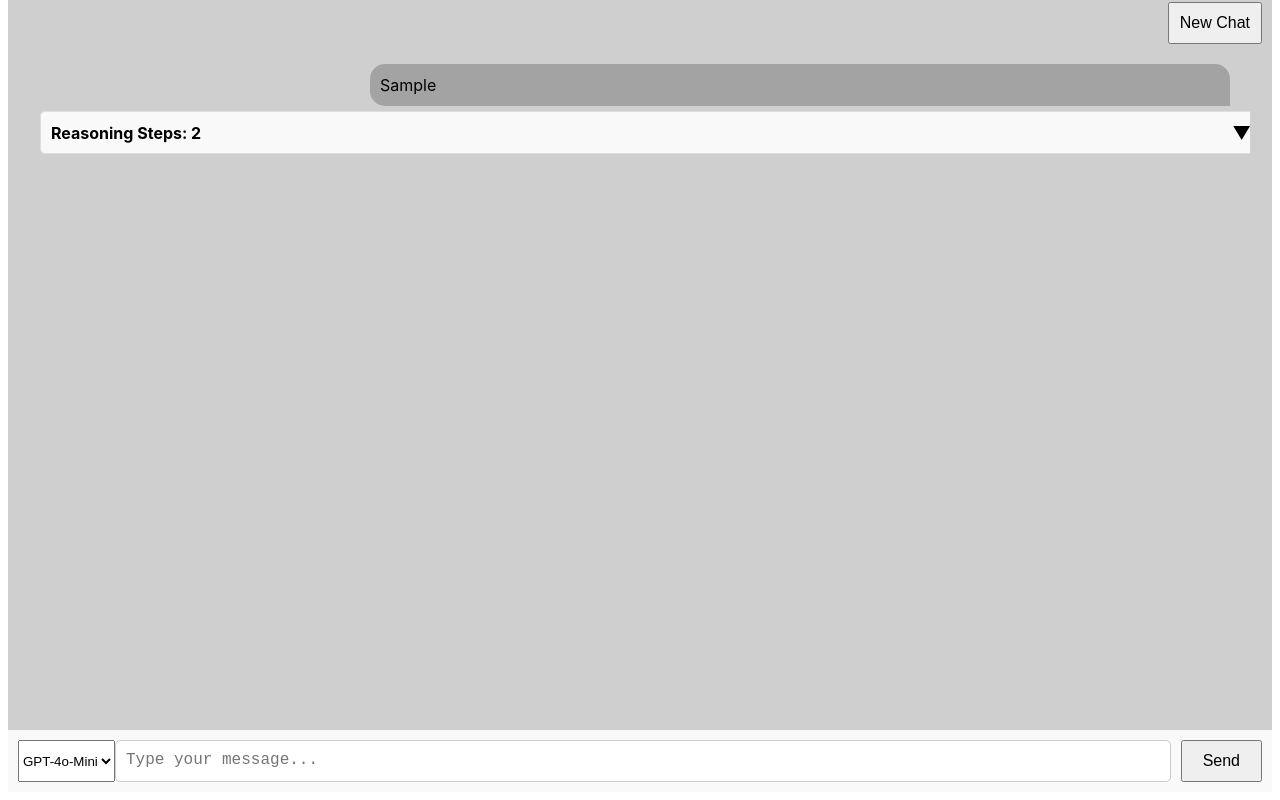
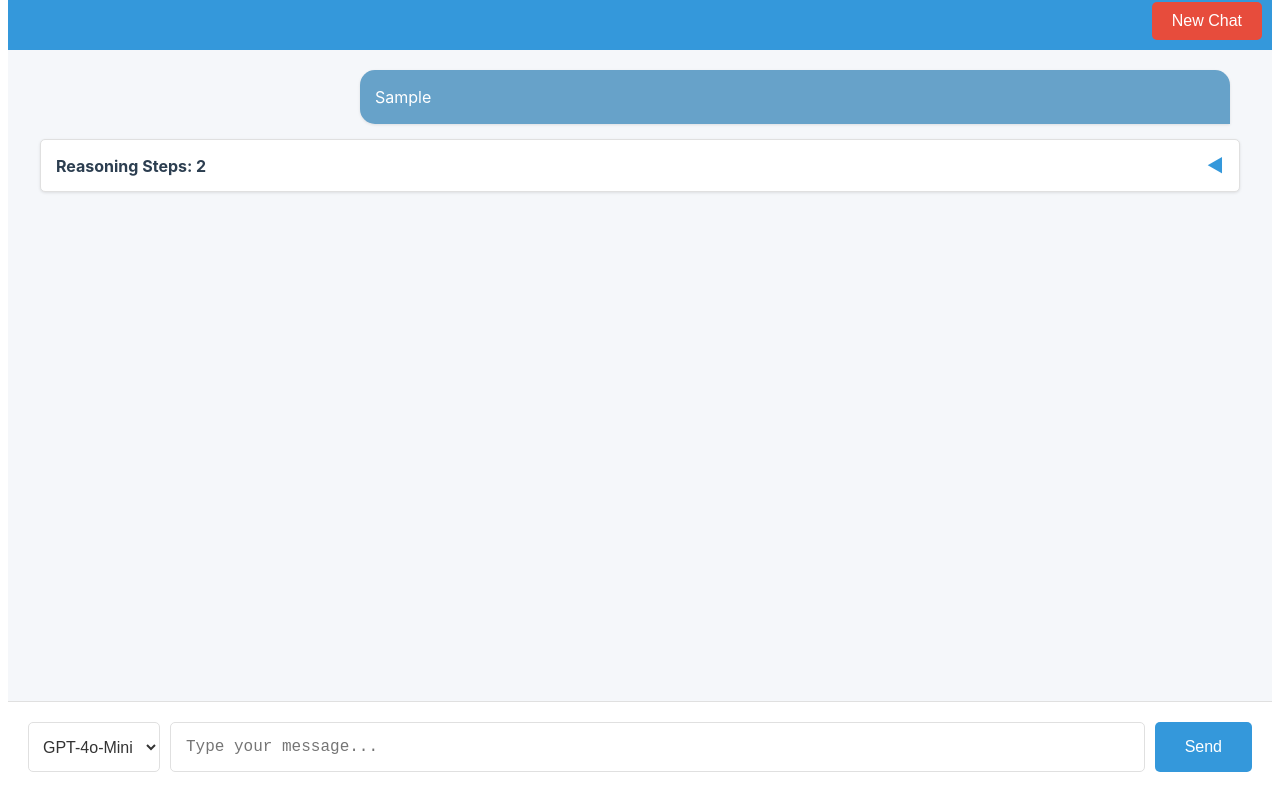
Before and after one commit to laudanum123/ulysses, a React (Create React App) app in the folder frontend/: page / in a window 1280 px wide. Both pictures are taken after typing "Sample" into the empty fields and a click on the button "Send". Shown: the part 16-816 px from the top of the page. Built offline with nearby package versions, Linux system fonts and the light colour scheme.

Commit message:
modify frontend styles

```diff
--- a/frontend/src/components/ReasoningChain.js
+++ b/frontend/src/components/ReasoningChain.js
@@ -27,8 +27,8 @@ function ReasoningChain({ totalSteps, texts }) {
         }}
       >
         <span>{`Reasoning Steps: ${totalSteps}`}</span>
-        <span className={`arrow ${isExpanded ? 'up' : 'down'}`}>
-          {isExpanded ? '▲' : '▼'}
+        <span className={`arrow ${isExpanded ? 'down' : 'up'}`}>
+          ◀
         </span>
       </div>
       {isExpanded && (
--- a/frontend/src/styles/App.css
+++ b/frontend/src/styles/App.css
@@ -4,13 +4,15 @@
   display: flex;
   flex-direction: column;
   height: 100vh;
+  background-color: #f5f7fa;
+  color: #333333;
 }
 
 
 /* Light theme */
 .app-container.light {
-  color: #000000;
+  color: #333333;
 }
 .app-container.light .input-box {
-  background-color: #f9f9f9;
+  background-color: #ffffff;
 }
--- a/frontend/src/styles/ChatWindow.css
+++ b/frontend/src/styles/ChatWindow.css
@@ -4,34 +4,41 @@
     flex: 1;
     display: flex;
     flex-direction: column;
-    background-color: #cfcfcf;
+    background-color: #f5f7fa;
   }
 
   .chat-header {
     display: flex;
     justify-content: flex-end;
     padding: 10px;
+    background-color: #3498db;
   }
 
   .message-list {
     flex: 1;
     overflow-y: auto;
-    padding: 10px;
+    padding: 20px;
     display: flex;
     flex-direction: column;
-    width: 1200px; /* Set a maximum width for the message list */
-    margin: 0 auto; /* Center the message list horizontally */
-    font-family: 'Inter', sans-serif; /* Apply the new font */
+    width: 100%;
+    max-width: 1200px;
+    margin: 0 auto;
+    font-family: 'Inter', sans-serif;
   }
 
   .clear-chat-button {
-    padding: 10px;
+    padding: 10px 20px;
     font-size: 16px;
     cursor: pointer;
+    background-color: #e74c3c;
+    color: #ffffff;
+    border: none;
+    border-radius: 5px;
+    transition: background-color 0.3s ease;
   }
 
   .clear-chat-button:hover {
-    background-color: #d32f2f;
+    background-color: #c0392b;
   }
 
 .conversation {
--- a/frontend/src/styles/CodeBlock.css
+++ b/frontend/src/styles/CodeBlock.css
@@ -1,53 +1,56 @@
 /* src/styles/CodeBlock.css */
 
 .code-block {
-    position: relative; /* Establishes a positioning context for the copy button */
-    margin: 10px 0; /* Adds vertical spacing */
+  position: relative;
+  margin: 15px 0;
 }
 
 .code-block pre {
-    background-color: #000000; /* Black background */
-    color: #ffffff; /* White text */
-    font-family: 'Courier New', Courier, monospace; /* Monospace font for code */
-    padding: 10px; /* Padding for readability */
-    border-radius: 5px; /* Rounded corners */
-    overflow: auto; /* Scroll if content overflows */
-    margin: 0; /* Remove default margin */
+  background-color: #2c3e50;
+  color: #ffffff;
+  font-family: 'Courier New', Courier, monospace;
+  padding: 15px;
+  border-radius: 5px;
+  overflow: auto;
+  margin: 0;
 }
 
 /* Copy button styling */
 .copy-button {
   position: absolute;
-    top: 8px;
-    right: 8px;
-    background: transparent; /* Transparent background */
-    border: none; /* No border */
-    color: #ffffff; /* White icon color */
-    font-size: 16px; /* Adequate size for visibility */
-    cursor: pointer; /* Pointer cursor on hover */
-    opacity: 0; /* Initially hidden */
-    transition: opacity 0.3s; /* Smooth transition */
+  top: 10px;
+  right: 10px;
+  background: rgba(255, 255, 255, 0.1);
+  border: none;
+  color: #ffffff;
+  font-size: 14px;
+  padding: 5px 10px;
+  cursor: pointer;
+  border-radius: 3px;
+  opacity: 0;
+  transition: opacity 0.3s, background-color 0.3s;
 }
 
 .copy-button:hover {
-    color: #00ff00; /* Change to green on hover for better UX */
+  background-color: rgba(255, 255, 255, 0.2);
 }
 
 /* Show the copy button on hover of the code block */
 .code-block:hover .copy-button {
-    opacity: 1; /* Fully visible on hover */
+  opacity: 1;
 }
 
 /* Dark mode adjustments */
 .app-container.dark .code-block pre {
-    background-color: #1e1e1e; /* Darker background for dark mode */
-    color: #d4d4d4; /* Lighter text for contrast */
+  background-color: #1e1e1e;
+  color: #d4d4d4;
 }
 
 .app-container.dark .copy-button {
-    color: #d4d4d4; /* Adjust icon color for dark mode */
+  background: rgba(255, 255, 255, 0.05);
+  color: #d4d4d4;
 }
 
 .app-container.dark .copy-button:hover {
-    color: #00ff00; /* Consistent hover color in dark mode */
+  background-color: rgba(255, 255, 255, 0.1);
 }
--- a/frontend/src/styles/InputBox.css
+++ b/frontend/src/styles/InputBox.css
@@ -2,22 +2,48 @@
 
 .input-box {
   display: flex;
-    padding: 10px;
-    background-color: #f9f9f9;
+  padding: 20px;
+  background-color: #ffffff;
+  border-top: 1px solid #e0e0e0;
 }
 
 .input-box textarea {
   flex: 1;
-    padding: 10px;
+  padding: 15px;
   font-size: 16px;
   resize: none;
-    border: 1px solid #ccc;
+  border: 1px solid #e0e0e0;
   border-radius: 5px;
+  transition: border-color 0.3s ease;
+}
+
+.input-box textarea:focus {
+  outline: none;
+  border-color: #3498db;
 }
 
 .input-box button {
   margin-left: 10px;
-    padding: 10px 20px;
+  padding: 15px 30px;
   font-size: 16px;
   cursor: pointer;
+  background-color: #3498db;
+  color: #ffffff;
+  border: none;
+  border-radius: 5px;
+  transition: background-color 0.3s ease;
 }
+
+.input-box button:hover {
+  background-color: #2980b9;
+}
+
+.model-selector {
+  margin-right: 10px;
+  padding: 10px;
+  font-size: 16px;
+  border: 1px solid #e0e0e0;
+  border-radius: 5px;
+  background-color: #ffffff;
+  color: #333333;
+}
--- a/frontend/src/styles/Message.css
+++ b/frontend/src/styles/Message.css
@@ -2,17 +2,19 @@
 
 .message {
   max-width: 70%;
-  padding: 10px;
+  padding: 15px;
   border-radius: 15px;
   word-wrap: break-word;
   position: relative;
   clear: both;
-  margin-bottom: 5px;
+  margin-bottom: 15px;
+  box-shadow: 0 1px 3px rgba(0, 0, 0, 0.1);
 }
 
 .message.user {
   align-self: flex-end;
-  background-color: #a3a3a3;
+  background-color: #67a2c9;
+  color: #ffffff;
   margin-left: auto;
   margin-right: 10px;
   border-bottom-right-radius: 0;
@@ -20,6 +22,8 @@
 
 .message.assistant {
   align-self: flex-start;
+  background-color: #ffffff;
+  color: #333333;
   margin-right: auto;
   margin-left: 10px;
   border-bottom-left-radius: 0;
@@ -27,11 +31,11 @@
 
 .message p {
   margin: 0;
-  line-height: 1.4;
+  line-height: 1.5;
 }
 
 .message.assistant code {
-  background-color: #000000;
+  background-color: #2c3e50;
   color: #ffffff;
   font-family: 'Courier New', Courier, monospace;
   padding: 2px 4px;
--- a/frontend/src/styles/ReasoningChain.css
+++ b/frontend/src/styles/ReasoningChain.css
@@ -1,13 +1,13 @@
 /* src/styles/ReasoningChain.css */
 
 .reasoning-chain {
-  border: 1px solid #ddd;
+  border: 1px solid #e0e0e0;
   border-radius: 5px;
-  padding: 10px;
-  width: 100%;
-  background-color: #f9f9f9;
-  margin-top: 5px;
-  margin-bottom: 5px;
+  padding: 15px;
+  background-color: #ffffff;
+  margin-top: 10px;
+  margin-bottom: 10px;
+  box-shadow: 0 1px 3px rgba(0, 0, 0, 0.1);
 }
 
 .summary {
@@ -16,42 +16,47 @@
   align-items: center;
   cursor: pointer;
   font-weight: bold;
+  color: #2c3e50;
 }
 
 .arrow {
   font-size: 18px;
   transition: transform 0.3s ease;
+  color: #3498db;
 }
 
 .arrow.down {
+  transform: rotate(-90deg);
+}
+
+.arrow.up {
   transform: rotate(0deg);
 }
 
-.arrow.up {
-  transform: rotate(180deg);
-}
-
 .details {
-  margin-top: 10px;
+  margin-top: 15px;
 }
 
 .step {
-  margin-bottom: 15px;
+  margin-bottom: 20px;
 }
 
 .step h4 {
-  margin-bottom: 5px;
+  margin-bottom: 10px;
+  color: #2c3e50;
 }
 
 .step pre {
-  background-color: rgb(0, 0, 0);
-  padding: 10px;
-  border-radius: 3px;
+  background-color: #2c3e50;
+  color: #ffffff;
+  padding: 15px;
+  border-radius: 5px;
   overflow-x: auto;
 }
 
 .step p {
-  margin-top: 5px;
+  margin-top: 10px;
+  line-height: 1.5;
 }
 
 /* Responsive Design */
@@ -63,5 +68,5 @@
 
 /* Focus Styles for Accessibility */
 .summary:focus {
-  outline: 2px solid #4a76a8; /* Example focus outline */
+  outline: 2px solid #3498db;
 }
```
Lines whose indentation alone changed are shown as unchanged.
